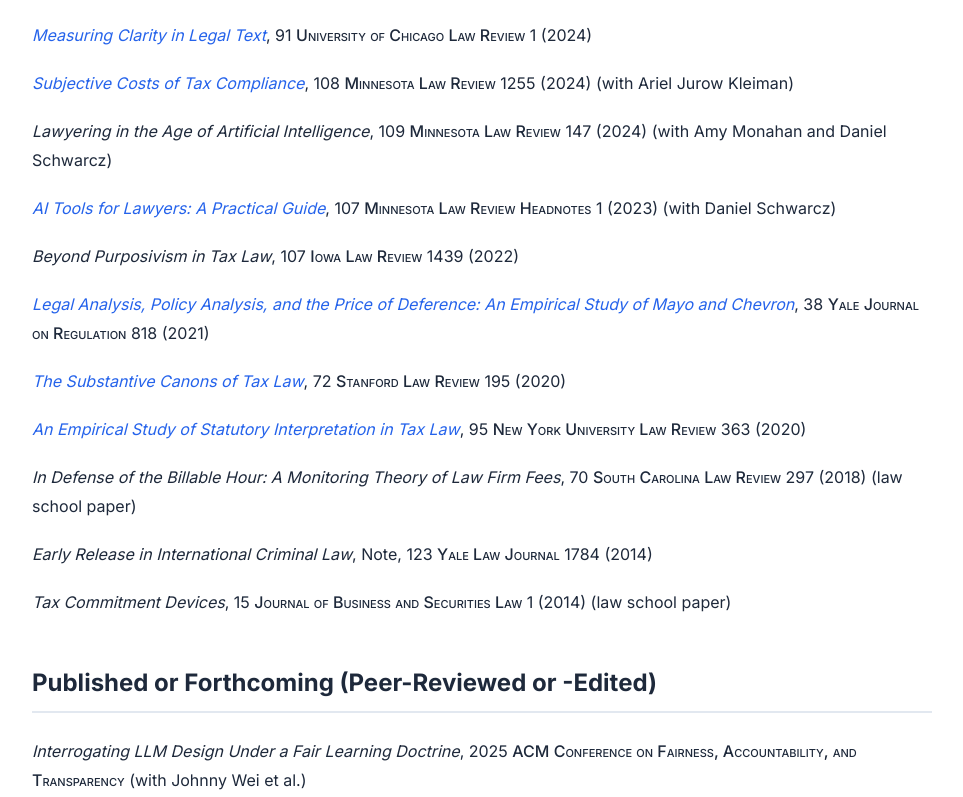
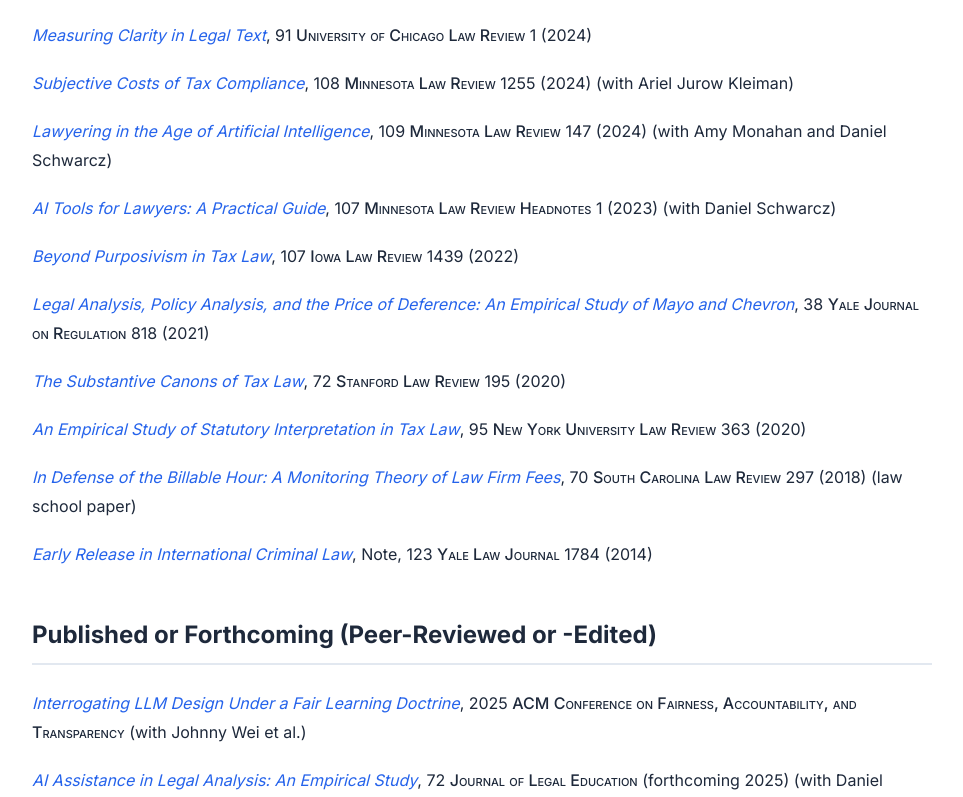
Before and after one commit to jonathanhchoi/jonathanhchoi.github.io, a plain HTML site: page papers.html in a window 1280 px wide. Shown: the part 651-1448 px from the top of the page, without its empty margins (158-1121 px from the left). Drawn offline with Linux system fonts and the light colour scheme.

Commit message:
Update papers.html

```diff
--- a/papers.html
+++ b/papers.html
@@ -60,7 +60,7 @@
                 </div>
 
                 <div class="paper-item">
-                    <p><i>Lawyering in the Age of Artificial Intelligence</i>, 109 <span class="journal-name">Minnesota Law Review</span> 147 (2024) (with Amy Monahan and Daniel Schwarcz)</p>
+                    <p><a href="https://papers.ssrn.com/sol3/papers.cfm?abstract_id=4626276"><i>Lawyering in the Age of Artificial Intelligence</i></a>, 109 <span class="journal-name">Minnesota Law Review</span> 147 (2024) (with Amy Monahan and Daniel Schwarcz)</p>
                 </div>
 
                 <div class="paper-item">
@@ -68,7 +68,7 @@
                 </div>
 
                 <div class="paper-item">
-                    <p><i>Beyond Purposivism in Tax Law</i>, 107 <span class="journal-name">Iowa Law Review</span> 1439 (2022)</p>
+                    <p><a href="https://papers.ssrn.com/sol3/papers.cfm?abstract_id=4124681"><i>Beyond Purposivism in Tax Law</i></a>, 107 <span class="journal-name">Iowa Law Review</span> 1439 (2022)</p>
                 </div>
 
                 <div class="paper-item">
@@ -84,25 +84,21 @@
                 </div>
 
                 <div class="paper-item">
-                    <p><i>In Defense of the Billable Hour: A Monitoring Theory of Law Firm Fees</i>, 70 <span class="journal-name">South Carolina Law Review</span> 297 (2018) (law school paper)</p>
+                    <p><a href="https://scholarcommons.sc.edu/sclr/vol70/iss2/4/"><i>In Defense of the Billable Hour: A Monitoring Theory of Law Firm Fees</i></a>, 70 <span class="journal-name">South Carolina Law Review</span> 297 (2018) (law school paper)</p>
                 </div>
 
                 <div class="paper-item">
-                    <p><i>Early Release in International Criminal Law</i>, Note, 123 <span class="journal-name">Yale Law Journal</span> 1784 (2014)</p>
-                </div>
-
-                <div class="paper-item">
-                    <p><i>Tax Commitment Devices</i>, 15 <span class="journal-name">Journal of Business and Securities Law</span> 1 (2014) (law school paper)</p>
+                    <p><a href="https://papers.ssrn.com/sol3/papers.cfm?abstract_id=2425294"><i>Early Release in International Criminal Law</i></a>, Note, 123 <span class="journal-name">Yale Law Journal</span> 1784 (2014)</p>
                 </div>
 
                 <h2 class="papers-section-title">Published or Forthcoming (Peer-Reviewed or -Edited)</h2>
 
                 <div class="paper-item">
-                    <p><i>Interrogating LLM Design Under a Fair Learning Doctrine</i>, 2025 <span class="journal-name">ACM Conference on Fairness, Accountability, and Transparency</span> (with Johnny Wei et al.)</p>
+                    <p><a href="https://arxiv.org/abs/2502.16290"><i>Interrogating LLM Design Under a Fair Learning Doctrine</i></a>, 2025 <span class="journal-name">ACM Conference on Fairness, Accountability, and Transparency</span> (with Johnny Wei et al.)</p>
                 </div>
 
                 <div class="paper-item">
-                    <p><i>AI Assistance in Legal Analysis: An Empirical Study</i>, 72 <span class="journal-name">Journal of Legal Education</span> (forthcoming 2025) (with Daniel Schwarcz)</p>
+                    <p><a href="https://papers.ssrn.com/sol3/papers.cfm?abstract_id=4539836"><i>AI Assistance in Legal Analysis: An Empirical Study</i></a>, 72 <span class="journal-name">Journal of Legal Education</span> (forthcoming 2025) (with Daniel Schwarcz)</p>
                 </div>
 
                 <div class="paper-item">
@@ -115,10 +111,6 @@
 
                 <div class="paper-item">
                     <p><a href="https://arxiv.org/abs/2308.11462"><i>LegalBench: A Collaboratively Built Benchmark for Measuring Legal Reasoning in Large Language Models</i></a>, 37 <span class="journal-name">Proceedings of the Conference on Neural Information Processing Systems Track on Data and Benchmarks</span> 44123 (2023) (with Neel Guha et al.)</p>
-                </div>
-
-                <div class="paper-item">
-                    <p><i>A Limited Defense of Efficiency in a Tax-and-Transfer Framework</i>, 37 <span class="journal-name">Social Philosophy and Policy</span> 252 (2023) (invited)</p>
                 </div>
 
                 <div class="paper-item">
```
